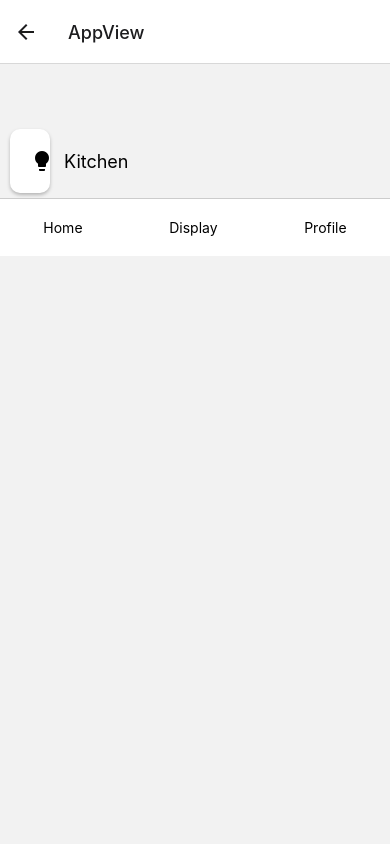
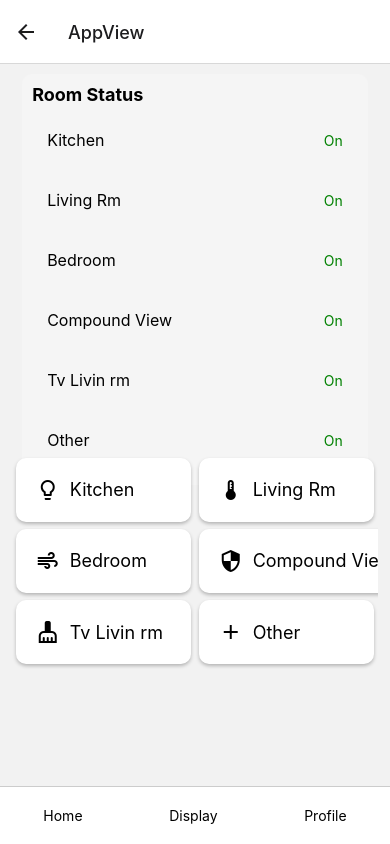
Before and after one commit to vn-vision/Hama, a React Native app: screen /AppView in a window 390 px wide. Built offline with nearby package versions, Linux system fonts and the light colour scheme.

Commit message:
Responsive Landing and View

```diff
--- a/AppNav.tsx
+++ b/AppNav.tsx
@@ -1,6 +1,7 @@
 import React from 'react';
-import { StyleSheet, View, TouchableOpacity, Text } from 'react-native';
+import { View, TouchableOpacity, Text } from 'react-native';
 import { useNavigation, NavigationProp } from '@react-navigation/native';
+import styles from './styles';
 
 interface BottomNavbarProps {
   navigationItems: { label: string, routeName: string }[]; // Update to include route names
@@ -15,7 +16,7 @@ const BottomNavbar = ({ navigationItems }: BottomNavbarProps) => {
   };
 
   return (
-    <View style={styles.container}>
+    <View style={styles.nav_container}>
       {navigationItems.map(({ label, routeName }, index) => (
         <TouchableOpacity key={index} style={styles.navItem} onPress={() => handleNavbarPress(routeName)}>
           <Text>{label}</Text>
@@ -25,19 +26,5 @@ const BottomNavbar = ({ navigationItems }: BottomNavbarProps) => {
   );
 };
 
-const styles = StyleSheet.create({
-  container: {
-    flexDirection: 'row',
-    justifyContent: 'space-around',
-    alignItems: 'center',
-    paddingVertical: 10,
-    backgroundColor: '#fff', // Example background color, customize as needed
-    borderTopWidth: 1,
-    borderTopColor: '#ccc',
-  },
-  navItem: {
-    padding: 10,
-  },
-});
 
 export default BottomNavbar;
--- a/AppView.tsx
+++ b/AppView.tsx
@@ -1,60 +1,99 @@
-import React from "react";
-import { StyleSheet, View } from "react-native";
+import React, { useState, useEffect } from "react";
+import { View, Dimensions, FlatList } from "react-native";
 import { SafeAreaView } from "react-native-safe-area-context";
 import CardIcon from "./CardIcon";
 import BottomNavbar from "./AppNav";
+import { StyleSheet } from "react-native";
+import { CardDataItem } from "./LandP";
+import DbStatus from "./ViewPlatform";
 
 const ViewArea = () => {
-    //navbar items stack
-    const bottomNavbarItems = [
-        { label: 'Home', routeName: 'LandP' },
-        { label: 'Display', routeName: 'AppView' },
-        { label: 'Profile', routeName: 'ProfileP' }
-      ]
+  const [isLandscape, setIsLandscape] = useState(
+    Dimensions.get("window").width > Dimensions.get("window").height
+  );
 
-      //handle press on cardIcons
-    const handlePress = (id: string) => {
-        console.log('Pressed', id);
+  useEffect(() => {
+    const dimensionChange = () => {
+      setIsLandscape(Dimensions.get("window").width > Dimensions.get("window").height);
     };
+    Dimensions.addEventListener('change', dimensionChange);
+    return () => {};
+  }, []);
 
-    return(
-    <SafeAreaView>
-        <View style = {styles.screenVw}>
-            <View style = {styles.display}>
+  const numColumns = isLandscape ? 1 : 2;
 
-            </View>
-            <View style = {styles.dispIcons}>
+  const bottomNavbarItems = [
+    { label: "Home", routeName: "LandP" },
+    { label: "Display", routeName: "AppView" },
+    { label: "Profile", routeName: "ProfileP" },
+  ];
 
-            </View>
+  const handlePress = (id: string) => {
+    console.log("Pressed", id);
+  };
+
+  const roomData: CardDataItem[] = [
+    { id: 'kitchen', title: 'Kitchen', isOn: true, onIcon: 'lightbulb-outline', offIcon: 'lightbulb' },
+    { id: 'livinrm', title: 'Living Rm', isOn: true, onIcon: 'thermostat', offIcon: 'thermostat-auto' },
+    { id: 'bedroom', title: 'Bedroom', isOn: true, onIcon: 'air', offIcon: 'ac-unit' },
+    { id: 'comp_view', title: 'Compound View', isOn: true, onIcon: 'security', offIcon: 'security-update-warning' },
+    { id: 'tvlivin', title: 'Tv Livin rm', isOn: true, onIcon: 'cleaning-services', offIcon: 'sensors-off' },
+    { id: 'aob', title: 'Other', isOn: true, onIcon: 'add', offIcon: 'add-box' },
+  ];
+
+  const renderItem = ({ item }: { item: CardDataItem }) => (
+    <CardIcon
+      title={item.title}
+      isOn={item.isOn}
+      onIcon={item.onIcon}
+      offIcon={item.offIcon}
+      onPress={() => handlePress(item.id)}
+    />
+  );
+
+  const styles = StyleSheet.create({
+    container: {
+      flex: 1,
+      flexDirection: 'column',
+      justifyContent:'space-evenly',
+    },
+    content: {
+      flex: 1,
+      flexDirection: isLandscape ? 'row' : 'column',
+      margin:'auto',
+    },
+    viewingArea: {
+      flex: 1,
+      maxWidth: isLandscape ? '60%' : '100%'
+    },
+    cardIcons: {
+      flex: 1,
+    },
+    listContentContainer: {
+      justifyContent:'center'
+    },
+  });
+
+  return (
+    <SafeAreaView style={styles.container}>
+      <View style={styles.content}>
+        <View style={styles.viewingArea}>
+          <DbStatus rooms={roomData} onToggleRoomStatus={handlePress} />
         </View>
-        <View style = {styles.room}>
-            <CardIcon title="Kitchen" isOn={true} onIcon='lightbulb' offIcon="" onPress={() => handlePress} containerWidth={24}/>
+        <View style={styles.cardIcons}>
+          <FlatList
+            key={isLandscape ? 'landscape' : 'portrait'} // Change key when orientation changes
+            data={roomData}
+            renderItem={renderItem}
+            keyExtractor={item => item.id}
+            numColumns={numColumns}
+            contentContainerStyle={styles.listContentContainer}
+          />
         </View>
-        <BottomNavbar navigationItems={bottomNavbarItems}/>
+      </View>
+      <BottomNavbar navigationItems={bottomNavbarItems} />
     </SafeAreaView>
-    );
+  );
 };
 
-const styles = StyleSheet.create({
-    screenVw: {
-        flex:1,
-        flexDirection:'row',
-    },
-    display: {
-        padding: 20,
-        alignItems: 'center',
-        justifyContent: 'center',
-        objectFit: 'cover',
-    },
-    dispIcons: {
-        padding: 20,
-        alignItems: 'center',
-        justifyContent: "flex-end",
-    },
-    room: {
-        paddingHorizontal: 5,
-        paddingTop: 20,
-        justifyContent: 'space-between',
-    },
-});
 export default ViewArea;
--- a/CardIcon.tsx
+++ b/CardIcon.tsx
@@ -9,16 +9,17 @@ interface CardProps {
   offIcon: string; // Icon name for off state
   onPress: () => void;
   style?: object; // for more specific types of styles
-  containerWidth: number; // Add containerWidth property
 }
 
-const CardIcon = ({ title, isOn, onIcon, offIcon, onPress, style, containerWidth }: CardProps) => {
+const CardIcon = ({ title, isOn, onIcon, offIcon, onPress, style, }: CardProps) => {
   return (
-    <Pressable style={[styles.pressableContainer, { width: containerWidth }, style]} onPress={onPress}>
+    <Pressable style={[styles.pressableContainer, style]} onPress={onPress}>
       <View style={styles.iconContainer}>
         <Icon name={isOn ? onIcon : offIcon} size={24} style={styles.icon} />
       </View>
+      <View style={styles.titleContainer}>
       <Text style={styles.title}>{title}</Text>
+      </View>
     </Pressable>
   );
 };
@@ -27,7 +28,8 @@ const styles = StyleSheet.create({
   pressableContainer: {
     backgroundColor: '#fff',
     padding: 20,
-    margin: 5,
+    margin: '1%',
+    minWidth:'48%',
     borderRadius: 10,
     flexDirection: 'row',
     alignItems: 'center',
@@ -43,11 +45,14 @@ const styles = StyleSheet.create({
     alignItems: 'center',
   },
   icon: {
-    marginRight: 10,
+    marginRight:10,
   },
   title: {
     fontSize: 18,
   },
+  titleContainer: {
+    flex:2,
+  },
 });
 
 export default CardIcon;
--- a/LandP.tsx
+++ b/LandP.tsx
@@ -1,11 +1,12 @@
 import React from 'react';
 import { useEffect, useState } from 'react';
-import { SafeAreaView, StyleSheet, FlatList, Dimensions, StatusBar, Text, View} from 'react-native';
+import { SafeAreaView, FlatList, Dimensions, StatusBar, Text, View} from 'react-native';
 import CardIcon from './CardIcon';
 import BottomNavbar from './AppNav';
+import styles from './styles';
 
 //CardDataItems Interface, specifying the type
-interface CardDataItem {
+export interface CardDataItem {
   id: string;
   title: string;
   isOn: boolean;
@@ -14,18 +15,34 @@ interface CardDataItem {
 }
 
 const Welcome = () => {
+
+    // adjust the display with change in layout for the card Icons
+    const numColumns = 2;
+
+    const [windowWidth, setWindowWidth] = useState(Dimensions.get('window').width);
+    useEffect(() => {
+      const updateLayout = () => {
+        setWindowWidth(Dimensions.get('window').width);
+      };
+
+      Dimensions.addEventListener('change', updateLayout);
+
+      return () => {};
+    }, []);
+
   const bottomNavbarItems = [
     { label: 'Home', routeName: 'LandP' },
     { label: 'Display', routeName: 'AppView' },
     { label: 'Profile', routeName: 'ProfileP' }
   ]
+
   // what happens when a cardIcon is pressed
   const handlePress = (id: string) => {
     console.log('Pressed', id);
   };
 
   // Data array to represent your CardIcons
-  const cardData: CardDataItem[] = [
+  const componentData: CardDataItem[] = [
     { id: 'A', title: 'Lighting', isOn: true, onIcon: 'lightbulb-outline', offIcon: 'lightbulb' },
     { id: 'B', title: 'Temperature', isOn: true, onIcon: 'thermostat', offIcon: 'thermostat-auto' },
     // Add more card details here as needed
@@ -36,7 +53,6 @@ const Welcome = () => {
     { id: 'F', title: 'Other', isOn: true, onIcon: 'add', offIcon: 'add-box' },
   ];
 
-  const numColumns = 2;
 
   // Render the cardItems with their types
   const renderItem = ({ item }: { item: CardDataItem }) => (
@@ -46,22 +62,9 @@ const Welcome = () => {
       onIcon={item.onIcon}
       offIcon={item.offIcon}
       onPress={() => handlePress(item.id)}
-      containerWidth={cardContainerWidth}
     />
   );
 
-  // adjust the display with change in layout
-  const [windowWidth, setWindowWidth] = useState(Dimensions.get('window').width);
-  useEffect(() => {
-    const updateLayout = () => {
-      setWindowWidth(Dimensions.get('window').width);
-    };
-
-    Dimensions.addEventListener('change', updateLayout);
-
-    return () => {};
-  }, []);
-  const cardContainerWidth = (windowWidth - 20 - (numColumns - 1) * 10) / numColumns; // Subtract padding and margin
 
   // The return statement
   return (
@@ -74,7 +77,7 @@ const Welcome = () => {
         </View>
         <View>
           <FlatList
-            data={cardData}
+            data={componentData}
             renderItem={renderItem}
             keyExtractor={item => item.id}
             numColumns={numColumns}
@@ -87,34 +90,4 @@ const Welcome = () => {
   );
 };
 
-const styles = StyleSheet.create({
-  container: {
-    flex: 1,
-  },
-  content: {
-    flex: 1,
-  },
-  listContentContainer: {
-    paddingHorizontal: 5,
-    paddingTop: 20,
-    justifyContent: 'space-between',
-  },
-  welcome: {
-    marginTop: 30,
-    marginHorizontal: 10
-  },
-  greeting: {
-    fontSize: 28,
-    fontFamily: 'Georgia',
-    fontWeight: 'bold',
-    marginBottom: 10,
-  },
-  greetingStmt: {
-    fontSize: 20,
-    fontFamily: 'Georgia',
-    letterSpacing: 0.5,
-    lineHeight: 24,
-  },
-});
-
 export default Welcome;
--- /dev/null
+++ b/ViewPlatform.tsx
@@ -0,0 +1,64 @@
+import React, { useState, useEffect } from "react";
+import { View, Text, TouchableOpacity, StyleSheet } from "react-native";
+
+const RoomStatus = ({ room, onToggle }) => {
+  const [isOn, setIsOn] = useState(room.isOn);
+
+  const toggleStatus = () => {
+    setIsOn(!isOn);
+    onToggle(room.id, !isOn); // Pass id and new state to parent for handling
+  };
+
+  return (
+    <TouchableOpacity style={styles.roomContainer} onPress={toggleStatus}>
+      <Text style={styles.roomTitle}>{room.title}</Text>
+      {isOn ? (
+        <Text style={styles.statusOn}>On</Text>
+      ) : (
+        <Text style={styles.statusOff}>Off</Text>
+      )}
+    </TouchableOpacity>
+  );
+};
+
+const DbStatus = ({ rooms, onToggleRoomStatus }) => (
+  <View style={styles.container}>
+    <Text style={styles.heading}>Room Status</Text>
+    {rooms.map((room) => (
+      <RoomStatus key={room.id} room={room} onToggle={onToggleRoomStatus} />
+    ))}
+  </View>
+);
+
+const styles = StyleSheet.create({
+  container: {
+    padding: 10,
+    margin: 10,
+    backgroundColor: "#f5f5f5",
+    borderRadius: 10,
+  },
+  heading: {
+    fontSize: 18,
+    fontWeight: "bold",
+    marginBottom: 10,
+  },
+  roomContainer: {
+    flexDirection: "row",
+    alignItems: "center",
+    justifyContent: "space-between",
+    padding: 15,
+    marginBottom: 10,
+    borderRadius: 5,
+  },
+  roomTitle: {
+    fontSize: 16,
+  },
+  statusOn: {
+    color: "green",
+  },
+  statusOff: {
+    color: "red",
+  },
+});
+
+export default DbStatus;
--- /dev/null
+++ b/styles.tsx
@@ -0,0 +1,78 @@
+import { StyleSheet } from 'react-native'
+
+const styles = StyleSheet.create({
+    container: {
+      flex: 1,
+    },
+    content: {
+      flex: 1,
+    },
+    nav_container: {
+        position: "absolute",
+        bottom: 0,
+        width: "100%",
+        flexDirection: 'row',
+        justifyContent: 'space-around',
+        alignItems: 'center',
+        paddingVertical: 10,
+        backgroundColor: '#fff',
+        borderTopWidth: 1,
+        borderTopColor: '#ccc',
+      },
+    navItem: {
+        padding: 10,
+      },
+    listContentContainer: {
+      paddingHorizontal: 5,
+      paddingTop: 20,
+      justifyContent: 'space-between',
+    },
+    welcome: {
+      marginTop: 30,
+      marginHorizontal: 10
+    },
+    greeting: {
+      fontSize: 28,
+      fontFamily: 'Georgia',
+      fontWeight: 'bold',
+      marginBottom: 10,
+    },
+    greetingStmt: {
+      fontSize: 20,
+      fontFamily: 'Georgia',
+      letterSpacing: 0.5,
+      lineHeight: 24,
+    },
+    landscapeContainer: {
+        flexDirection: "row",
+        flex: 1,
+      },
+      portraitContainer: {
+        flex: 1,
+      },
+      viewingAreaLandscape: {
+        flex: 0.8,
+        padding: 20,
+        alignItems: "center",
+        justifyContent: "center",
+      },
+      viewingAreaPortrait: {
+        flex: 0.5,
+        padding: 20,
+        alignItems: "center",
+        justifyContent: "center",
+      },
+      cardIconsLandscape: {
+        flex: 0.2,
+        padding: 20,
+      },
+      cardIconsPortrait: {
+        flex: 0.5,
+        flexDirection: "row",
+        flexWrap: "wrap",
+        justifyContent: "space-between",
+        paddingHorizontal: 20,
+      },
+  });
+
+  export default styles;
```
